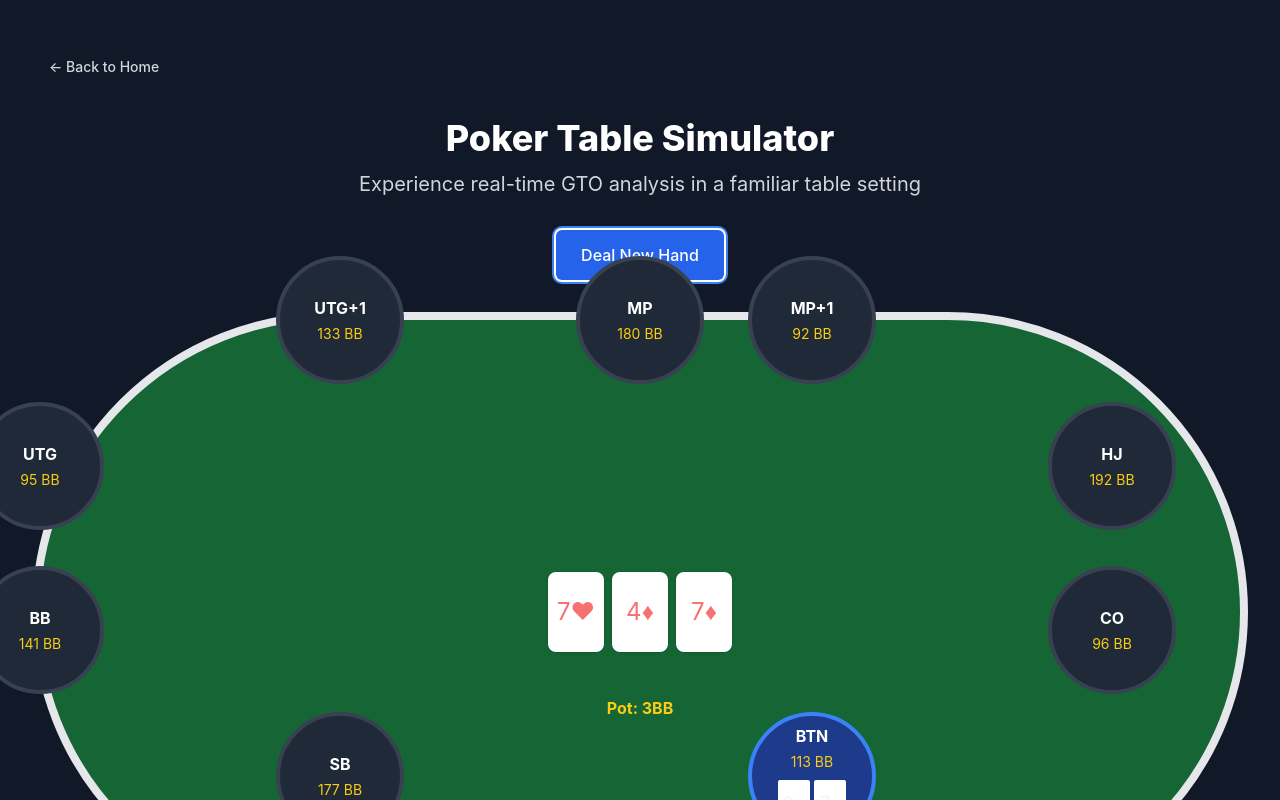
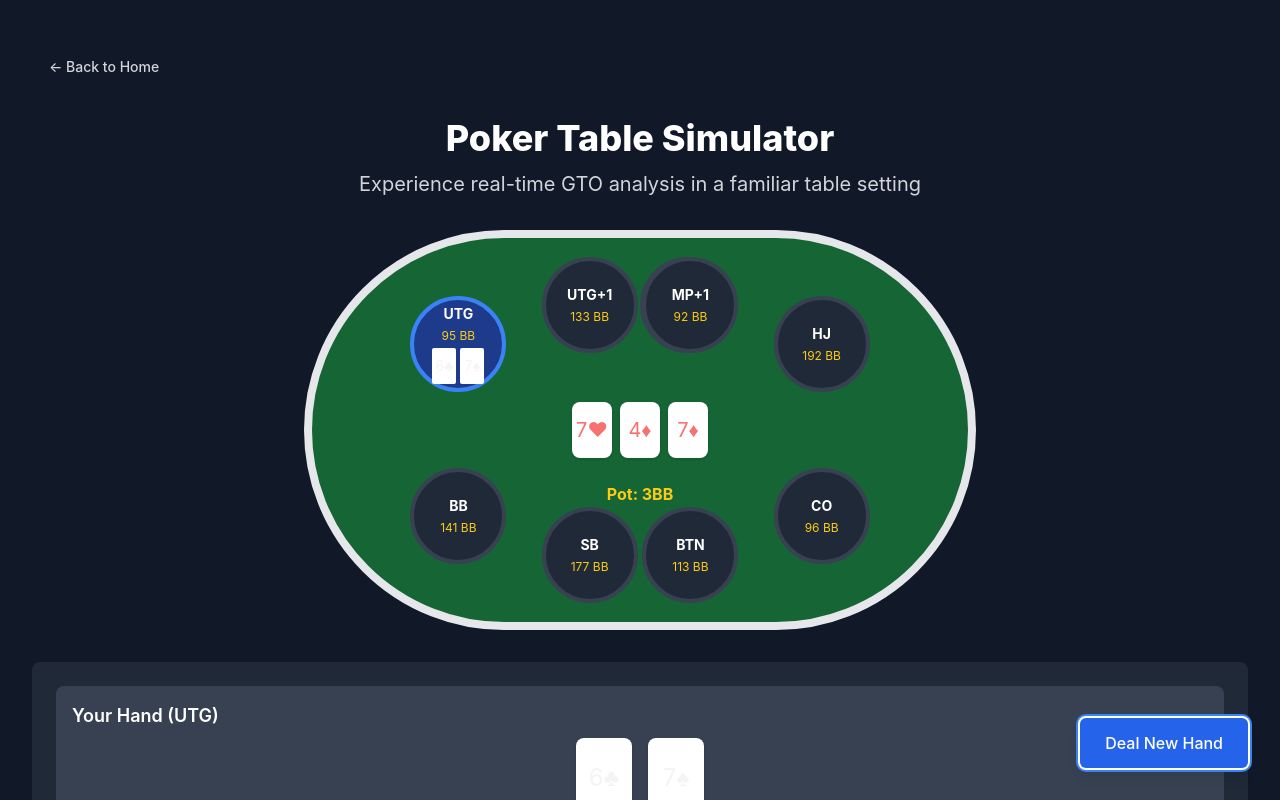
Before and after one commit to coleragone3/adaptigto-frontend, a React (Create React App) app: page /trial in a window 1280 px wide. Both pictures are taken after a click on the button "Deal New Hand". Shown: the top 800 px of the page. Built offline with nearby package versions, Linux system fonts and the light colour scheme; no server answers.

Commit message:
Update trial simulator layout and functionality

```diff
--- a/src/components/TrialSimulator.jsx
+++ b/src/components/TrialSimulator.jsx
@@ -42,16 +42,20 @@ const TrialSimulator = () => {
     const flop3 = generateRandomCard(usedCards);
     usedCards.push(flop3);
 
+    // Randomly select position
+    const randomPosition = POSITIONS[Math.floor(Math.random() * POSITIONS.length)];
+
     setGameState({
       heroCards: [card1, card2],
       flopCards: [flop1, flop2, flop3],
-      potSize: 3, // Starting pot size in BB
+      potSize: 3,
       players: POSITIONS.map(pos => ({
         position: pos,
-        stack: Math.floor(Math.random() * (200 - 80) + 80), // Random stack between 80-200 BB
+        stack: Math.floor(Math.random() * (200 - 80) + 80),
         hasCards: true
       }))
     });
+    setSelectedPosition(randomPosition);
     setShowGTO(false);
   };
 
@@ -101,24 +105,24 @@ const TrialSimulator = () => {
     if (!gameState) return null;
 
     const seatPositions = {
-      'UTG': 'top-1/4 left-0',
-      'UTG+1': 'top-0 left-1/4',
-      'MP': 'top-0 left-1/2',
-      'MP+1': 'top-0 right-1/4',
-      'HJ': 'top-1/4 right-0',
-      'CO': 'bottom-1/4 right-0',
-      'BTN': 'bottom-0 right-1/4',
-      'SB': 'bottom-0 left-1/4',
-      'BB': 'bottom-1/4 left-0'
+      'UTG': 'top-[15%] left-[15%]',
+      'UTG+1': 'top-[5%] left-[35%]',
+      'MP': 'top-[5%] left-[50%]',
+      'MP+1': 'top-[5%] right-[35%]',
+      'HJ': 'top-[15%] right-[15%]',
+      'CO': 'bottom-[15%] right-[15%]',
+      'BTN': 'bottom-[5%] right-[35%]',
+      'SB': 'bottom-[5%] left-[35%]',
+      'BB': 'bottom-[15%] left-[15%]'
     };
 
     return (
-      <div className="relative w-full h-[600px] bg-green-800 rounded-full border-8 border-brown-800 mb-8">
+      <div className="relative w-full max-w-2xl h-[400px] mx-auto bg-green-800 rounded-full border-8 border-brown-800 mb-8">
         {/* Center/Community Cards */}
         <div className="absolute top-1/2 left-1/2 transform -translate-x-1/2 -translate-y-1/2 flex gap-2">
           {gameState.flopCards.map((card, index) => (
-            <div key={index} className="w-14 h-20 bg-white rounded-lg shadow flex items-center justify-center">
-              <span className={`text-2xl ${getCardColor(card.suit)}`}>
+            <div key={index} className="w-10 h-14 bg-white rounded-lg shadow flex items-center justify-center">
+              <span className={`text-xl ${getCardColor(card.suit)}`}>
                 {card.rank}{card.suit}
               </span>
             </div>
@@ -126,26 +130,26 @@ const TrialSimulator = () => {
         </div>
 
         {/* Pot Size */}
-        <div className="absolute top-1/2 left-1/2 transform -translate-x-1/2 -translate-y-1/2 mt-24 text-yellow-400 font-bold">
+        <div className="absolute top-1/2 left-1/2 transform -translate-x-1/2 -translate-y-1/2 mt-16 text-yellow-400 font-bold">
           Pot: {gameState.potSize}BB
         </div>
 
         {/* Player Seats */}
-        {gameState.players.map((player, index) => (
+        {gameState.players.map((player) => (
           <div
             key={player.position}
-            className={`absolute ${seatPositions[player.position]} transform -translate-x-1/2 -translate-y-1/2`}
+            className={`absolute ${seatPositions[player.position]}`}
           >
-            <div className={`w-32 h-32 rounded-full flex flex-col items-center justify-center ${
+            <div className={`w-24 h-24 rounded-full flex flex-col items-center justify-center ${
               player.position === selectedPosition ? 'bg-blue-900' : 'bg-gray-800'
             } border-4 ${player.position === selectedPosition ? 'border-blue-500' : 'border-gray-700'}`}>
-              <div className="text-white font-bold mb-1">{player.position}</div>
-              <div className="text-yellow-400 text-sm">{player.stack} BB</div>
+              <div className="text-white font-bold text-sm mb-1">{player.position}</div>
+              <div className="text-yellow-400 text-xs">{player.stack} BB</div>
               {player.position === selectedPosition && (
-                <div className="mt-2 flex gap-1">
+                <div className="mt-1 flex gap-1">
                   {gameState.heroCards.map((card, idx) => (
-                    <div key={idx} className="w-8 h-12 bg-white rounded-sm flex items-center justify-center">
-                      <span className={`text-lg ${getCardColor(card.suit)}`}>
+                    <div key={idx} className="w-6 h-9 bg-white rounded-sm flex items-center justify-center">
+                      <span className={`text-sm ${getCardColor(card.suit)}`}>
                         {card.rank}{card.suit}
                       </span>
                     </div>
@@ -180,24 +184,14 @@ const TrialSimulator = () => {
           </p>
         </div>
 
-        <div className="mb-8 flex justify-center">
-          <button
-            onClick={dealNewHand}
-            className="inline-flex items-center px-6 py-3 border border-transparent text-base font-medium rounded-md text-white bg-blue-600 hover:bg-blue-700 focus:outline-none focus:ring-2 focus:ring-offset-2 focus:ring-blue-500"
-          >
-            Deal New Hand
-          </button>
-        </div>
-
         {renderPokerTable()}
 
         {gameState && (
           <div className="bg-gray-800 rounded-lg p-6 mt-8">
-            <h3 className="text-xl font-bold text-white mb-4">GTO Analysis</h3>
-            <div className="grid grid-cols-1 md:grid-cols-2 gap-6">
+            <div className="grid grid-cols-1 gap-6">
               <div className="space-y-4">
                 <div className="bg-gray-700 p-4 rounded-lg">
-                  <h4 className="text-lg font-semibold text-white mb-2">Your Hand</h4>
+                  <h4 className="text-lg font-semibold text-white mb-2">Your Hand ({selectedPosition})</h4>
                   <div className="flex gap-4 justify-center">
                     {gameState.heroCards.map((card, index) => (
                       <div key={index} className="w-14 h-20 bg-white rounded-lg shadow flex items-center justify-center">
@@ -209,8 +203,28 @@ const TrialSimulator = () => {
                   </div>
                 </div>
 
+                {showGTO && (
+                  <div className="bg-indigo-900 p-4 rounded-lg">
+                    <h4 className="text-lg font-semibold text-white mb-2">GTO Recommendation</h4>
+                    <div className="space-y-2">
+                      {(() => {
+                        const strategy = calculateGTOStrategy(
+                          gameState.heroCards,
+                          selectedPosition,
+                          gameState.players.find(p => p.position === selectedPosition)?.stack
+                        );
+                        const bestAction = Object.entries(strategy).reduce((a, b) => a[1] > b[1] ? a : b);
+                        return (
+                          <div className="text-2xl text-center font-bold text-white">
+                            {bestAction[0].toUpperCase()} ({bestAction[1]}%)
+                          </div>
+                        );
+                      })()}
+                    </div>
+                  </div>
+                )}
+
                 <div className="bg-gray-700 p-4 rounded-lg">
-                  <h4 className="text-lg font-semibold text-white mb-2">Position: {selectedPosition}</h4>
                   <div className="grid grid-cols-3 gap-2">
                     <button
                       onClick={() => setShowGTO(true)}
@@ -233,40 +247,18 @@ const TrialSimulator = () => {
                   </div>
                 </div>
               </div>
-
-              {showGTO && (
-                <div className="bg-indigo-900 p-4 rounded-lg">
-                  <h4 className="text-lg font-semibold text-white mb-2">GTO Recommendation</h4>
-                  <div className="space-y-2">
-                    {(() => {
-                      const strategy = calculateGTOStrategy(
-                        gameState.heroCards,
-                        selectedPosition,
-                        gameState.players.find(p => p.position === selectedPosition)?.stack
-                      );
-                      return (
-                        <>
-                          <p className="text-gray-300">
-                            Raise 2.5BB: {strategy.raise}%
-                          </p>
-                          <p className="text-gray-300">
-                            Call: {strategy.call}%
-                          </p>
-                          <p className="text-gray-300">
-                            Fold: {strategy.fold}%
-                          </p>
-                          <div className="mt-4 text-sm text-gray-400">
-                            Based on: Position, Stack Depth, and Hand Strength
-                          </div>
-                        </>
-                      );
-                    })()}
-                  </div>
-                </div>
-              )}
             </div>
           </div>
         )}
+
+        <div className="fixed bottom-8 right-8">
+          <button
+            onClick={dealNewHand}
+            className="inline-flex items-center px-6 py-3 border border-transparent text-base font-medium rounded-md text-white bg-blue-600 hover:bg-blue-700 focus:outline-none focus:ring-2 focus:ring-offset-2 focus:ring-blue-500 shadow-lg"
+          >
+            Deal New Hand
+          </button>
+        </div>
       </div>
     </div>
   );
```
